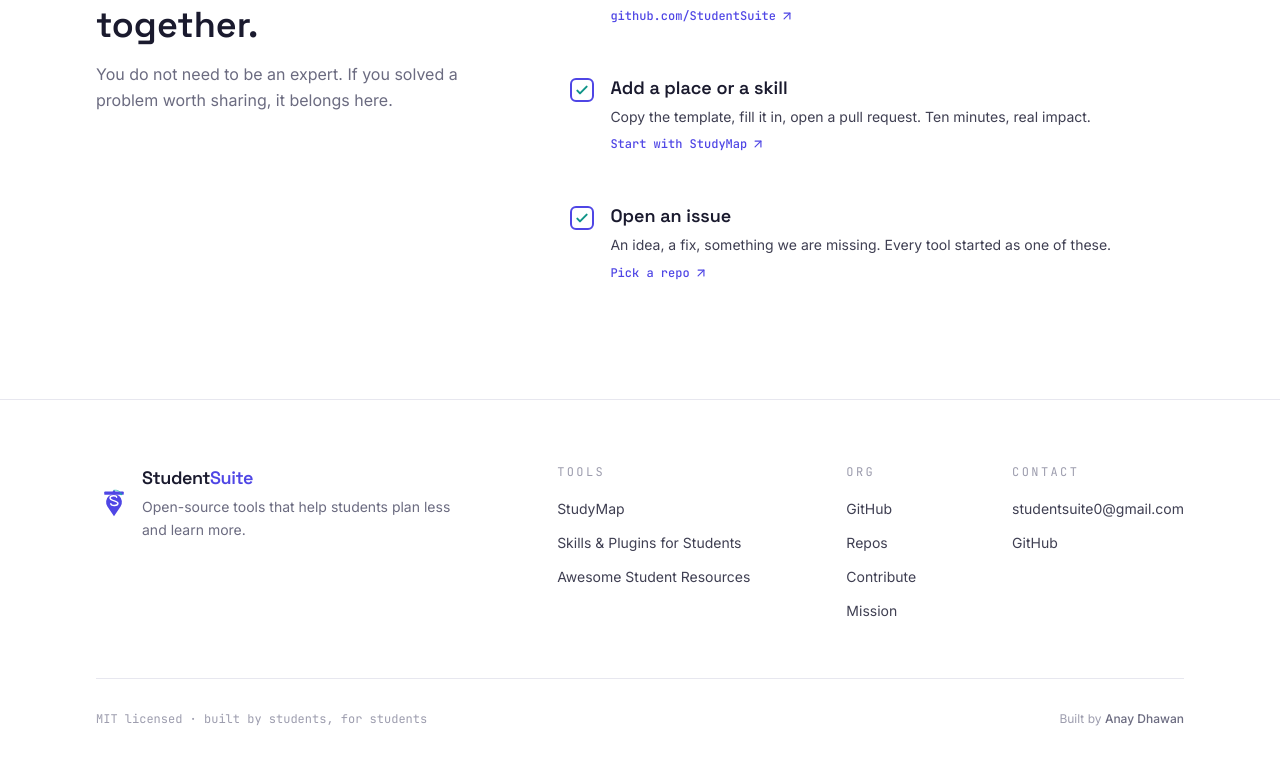
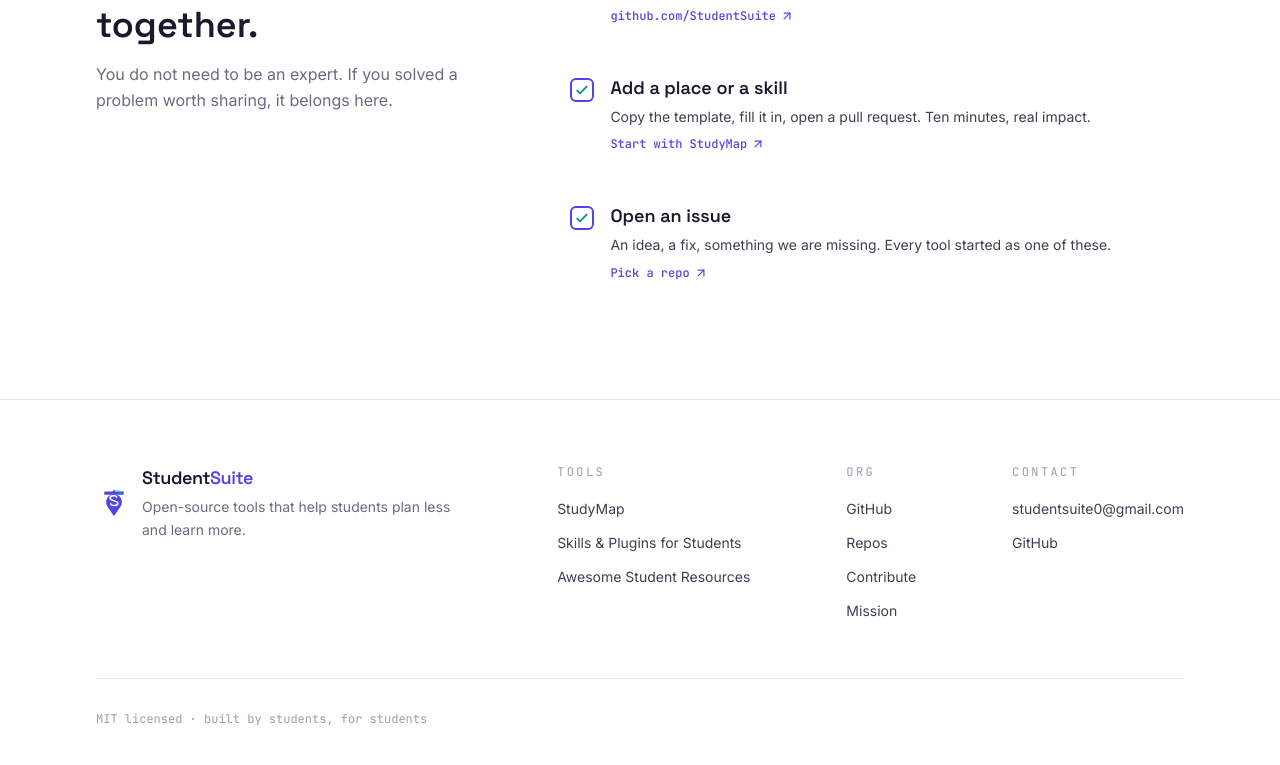
Before and after one commit to StudentSuite3/website, a Next.js app: page / in a window 1280 px wide. Shown: the part 2377-3142 px from the top of the page. Built offline with nearby package versions, Linux system fonts and the light colour scheme; no server answers.

Commit message:
Update Footer.tsx

```diff
--- a/src/components/Footer.tsx
+++ b/src/components/Footer.tsx
@@ -114,17 +114,6 @@ export function Footer() {
           <p className="font-mono text-xs text-[var(--muted)]">
             MIT licensed · built by students, for students
           </p>
-          <p className="text-xs text-[var(--muted)]">
-            Built by{' '}
-            <a
-              href="https://anaydhawan.vercel.app"
-              target="_blank"
-              rel="noopener noreferrer"
-              className="font-medium text-[var(--secondary)] transition-colors hover:text-[var(--primary)]"
-            >
-              Anay Dhawan
-            </a>
-          </p>
         </div>
       </div>
     </footer>
```
